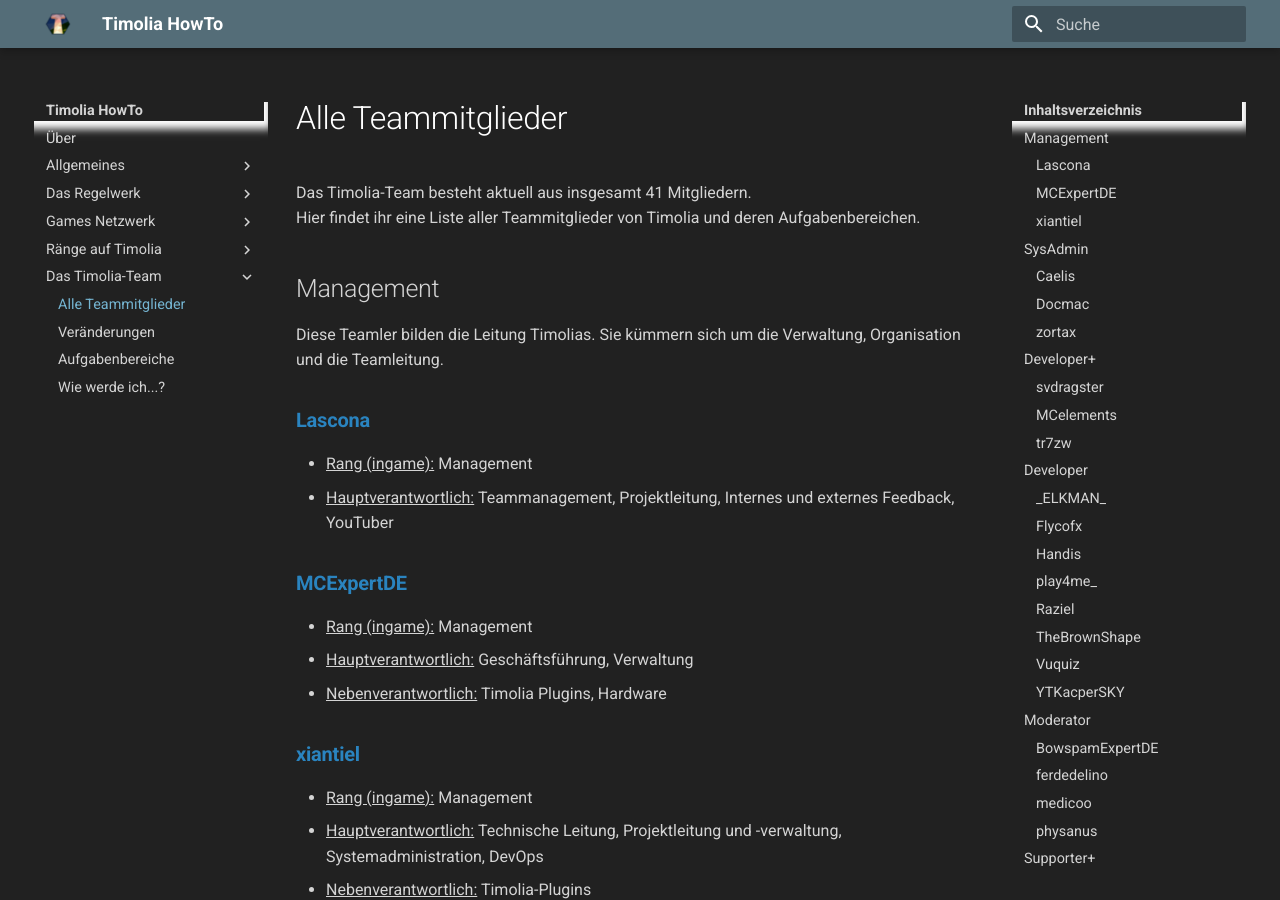
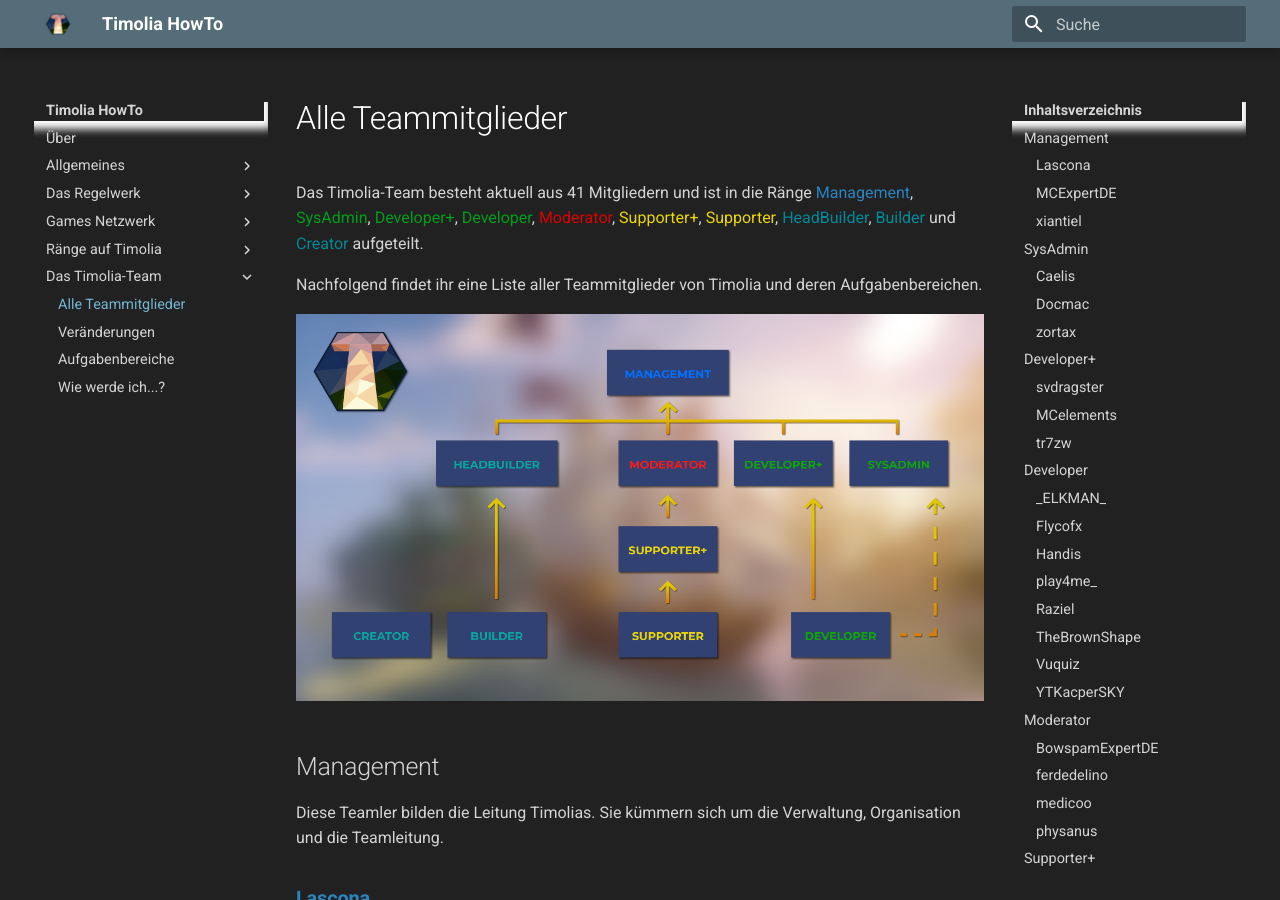
Before and after one commit to TimoliaDE/HowTo, an MkDocs documentation site: the page built from docs/team/members.md, in a window 1280 px wide and 900 px high. Built offline with MkDocs 1.6.1 and Material for MkDocs 9.7.7, drawn with Linux system fonts in a browser that asks for light colours; old or Windows-style settings are respelled for this version of MkDocs.

Commit message:
Add rank image

```diff
--- a/docs/team/members.md
+++ b/docs/team/members.md
@@ -1,5 +1,19 @@
-Das Timolia-Team besteht aktuell aus insgesamt 41 Mitgliedern.
-Hier findet ihr eine Liste aller Teammitglieder von Timolia und deren Aufgabenbereichen.
+Das Timolia-Team besteht aktuell aus 41 Mitgliedern und ist in die Ränge
+<span class='management'>Management</span>,
+<span class='sysadmin'>SysAdmin</span>,
+<span class='developer-plus'>Developer+</span>,
+<span class='developer'>Developer</span>,
+<span class='moderator'>Moderator</span>,
+<span class='supporter-plus'>Supporter+</span>,
+<span class='supporter'>Supporter</span>,
+<span class='headbuilder'>HeadBuilder</span>,
+<span class='builder'>Builder</span> und
+<span class='creator'>Creator</span>
+aufgeteilt.
+
+Nachfolgend findet ihr eine Liste aller Teammitglieder von Timolia und deren Aufgabenbereichen.
+
+![Die Ränge auf Timolia](img/ranks.png)
 
 
 
```
Also changed, not shown: docs/team/img/ranks.png (added).
